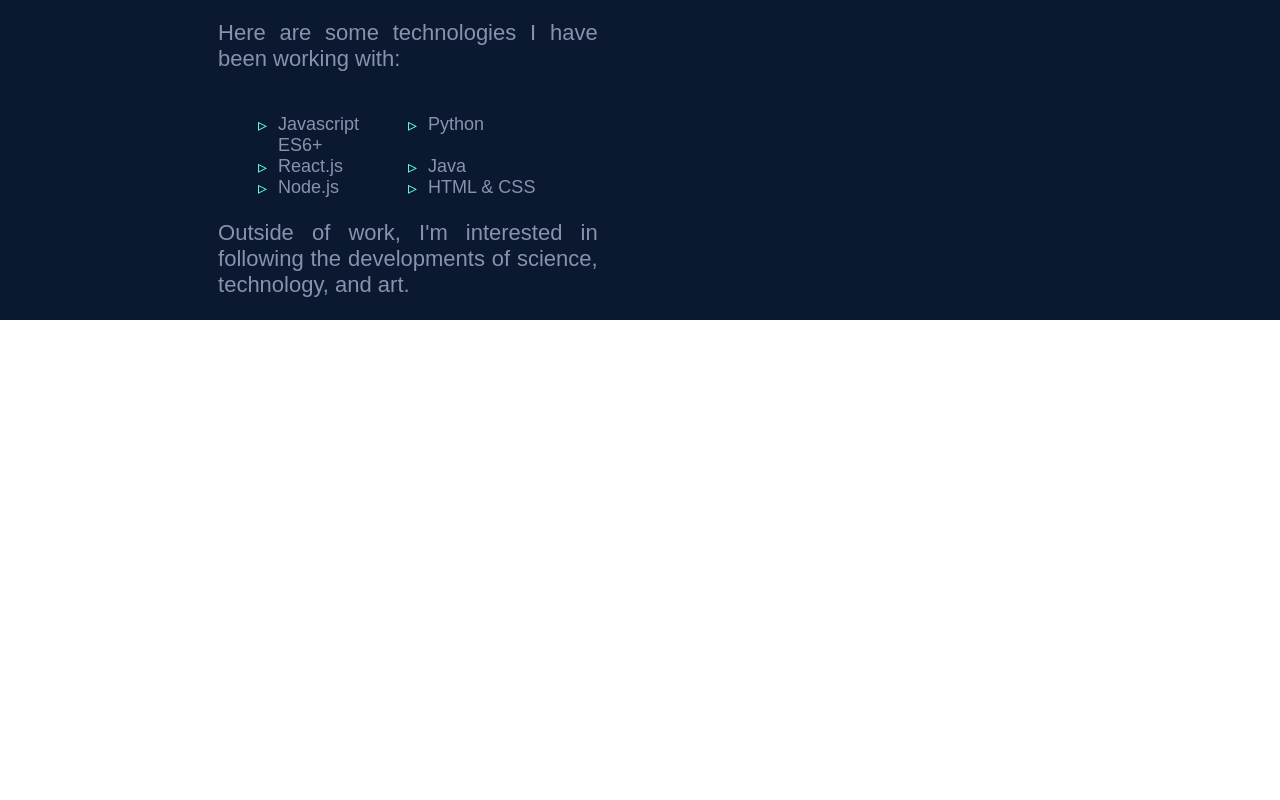
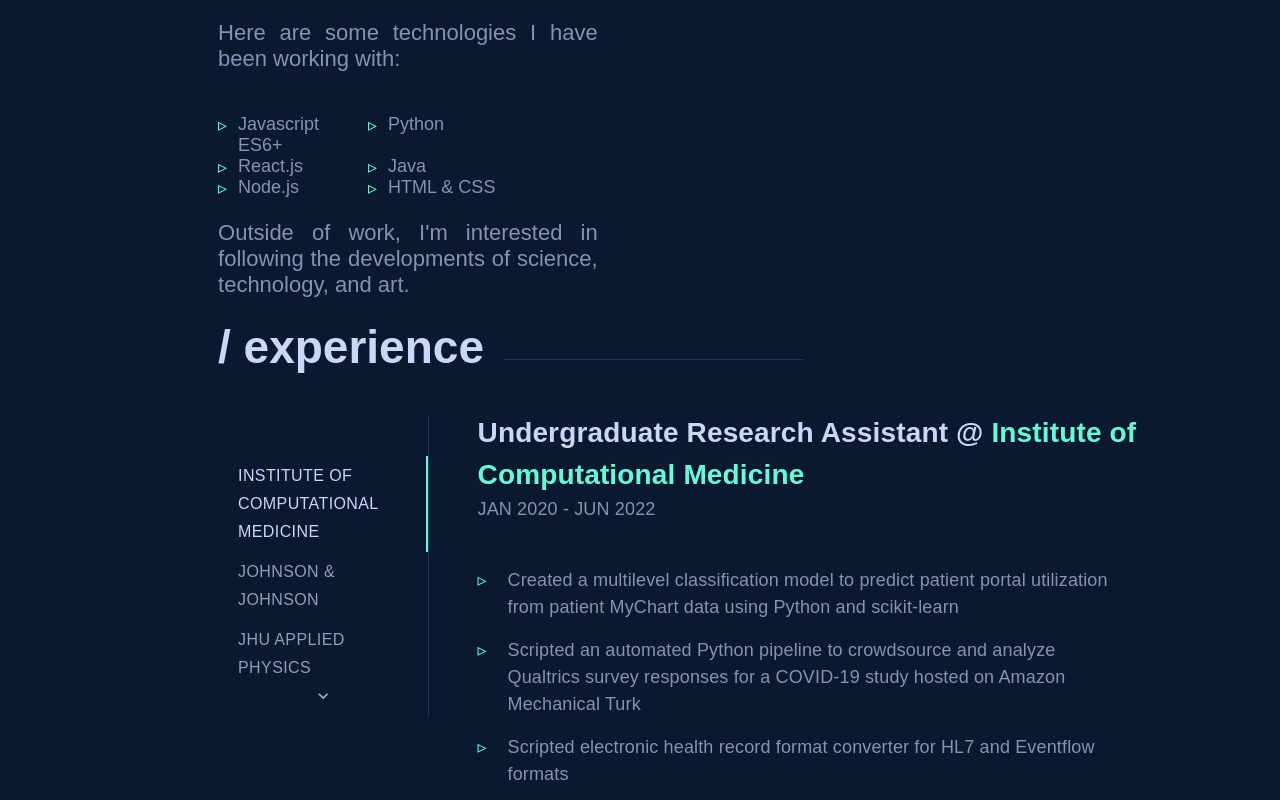
Before and after one commit to cnmnzhang/cindy, a React (Create React App) app: page / in a window 1280 px wide. Shown: the part 1383-2183 px from the top of the page. Before the commit the page ends 1703 px from the top, so only its background shows below. Built offline with nearby package versions, Linux system fonts and the light colour scheme.

Commit message:
experience section

```diff
--- a/package.json
+++ b/package.json
@@ -5,6 +5,7 @@
   "dependencies": {
     "@emotion/react": "^11.11.1",
     "@emotion/styled": "^11.11.0",
+    "@material-ui/core": "^4.12.4",
     "@mui/material": "^5.13.4",
     "@testing-library/jest-dom": "^5.16.5",
     "@testing-library/react": "^13.4.0",
--- a/src/App.js
+++ b/src/App.js
@@ -3,6 +3,7 @@ import "./App.css"
 import "./styles/Global.css"
 import Intro from './components/Intro'
 import About from './components/About'
+import Experience from './components/Experience'
 
 const App = () => {
   return (
@@ -10,6 +11,7 @@ const App = () => {
       <div id="content">
         <Intro></Intro>
         <About></About>
+        <Experience></Experience>
 
       </div>
     </div>
--- /dev/null
+++ b/src/components/Experience.js
@@ -0,0 +1,34 @@
+import React from "react";
+import JobList from "./JobList";
+import "../styles/Experience.css";
+import FadeInSection from "./FadeInSection";
+
+class Experience extends React.Component {
+  constructor() {
+    super();
+    this.state = {
+      expanded: true,
+      activeKey: "1"
+    };
+    this.handleSelect = this.handleSelect.bind(this);
+  }
+  handleSelect(eventKey) {
+    this.setState({
+      activeKey: eventKey
+    });
+  }
+  render() {
+    return (
+      <div id="experience">
+        <FadeInSection>
+          <div className="section-header ">
+            <span className="section-title">/ experience</span>
+          </div>
+          <JobList></JobList>
+        </FadeInSection>
+      </div>
+    );
+  }
+}
+
+export default Experience;
--- /dev/null
+++ b/src/components/JobList.js
@@ -0,0 +1,164 @@
+import React from "react";
+import PropTypes from "prop-types";
+import { makeStyles } from "@material-ui/core/styles";
+import Tabs from "@material-ui/core/Tabs";
+import Tab from "@material-ui/core/Tab";
+import Typography from "@material-ui/core/Typography";
+import Box from "@material-ui/core/Box";
+import FadeInSection from "./FadeInSection";
+
+const isHorizontal = window.innerWidth < 600;
+
+function TabPanel(props) {
+  const { children, value, index, ...other } = props;
+
+  if (isHorizontal) {
+    return (
+      <div
+        role="tabpanel"
+        hidden={value !== index}
+        id={`full-width-tabpanel-${index}`}
+        aria-labelledby={`full-width-tab-${index}`}
+        {...other}
+      >
+        {value === index && (
+          <Box p={3}>
+            <Typography>{children}</Typography>
+          </Box>
+        )}
+      </div>
+    );
+  } else {
+    return (
+      <div
+        role="tabpanel"
+        hidden={value !== index}
+        id={`vertical-tabpanel`}
+        {...other}
+      >
+        {value === index && (
+          <Box p={3}>
+            <Typography>{children}</Typography>
+          </Box>
+        )}
+      </div>
+    );
+  }
+}
+
+TabPanel.propTypes = {
+  children: PropTypes.node,
+  index: PropTypes.any.isRequired,
+  value: PropTypes.any.isRequired
+};
+
+function a11yProps(index) {
+  if (isHorizontal) {
+    return {
+      id: `full-width-tab-${index}`,
+      "aria-controls": `full-width-tabpanel-${index}`
+    };
+  } else {
+    return {
+      id: `vertical-tab-${index}`
+    };
+  }
+}
+
+const useStyles = makeStyles(theme => ({
+  root: {
+    flexGrow: 1,
+    backgroundColor: "theme.palette.background.paper",
+    display: "flex",
+    height: 300
+  },
+  tabs: {
+    borderRight: `1px solid ${theme.palette.divider}`
+  }
+}));
+
+const JobList = () => {
+  const classes = useStyles();
+  const [value, setValue] = React.useState(0);
+
+  const experienceItems = {
+    "Institute of Computational Medicine": {
+      jobTitle: "Undergraduate Research Assistant @",
+      duration: "JAN 2020 - JUN 2022",
+      desc: [
+        "Created a multilevel classification model to predict patient portal utilization from patient MyChart data using Python and scikit-learn",
+        "Scripted an automated Python pipeline to crowdsource and analyze Qualtrics survey responses for a COVID-19 study hosted on Amazon Mechanical Turk",
+        "Scripted electronic health record format converter for HL7 and Eventflow formats",
+        "Developed a prototype Android app using JavaScript for pregnant women’s health information seeking"
+      ]
+    },
+    "Johnson & Johnson": {
+      jobTitle: "Systems Engineering Intern @",
+      duration: "MAY 2022 - AUG 2022",
+      desc: [
+        "Executed C++ tests in Linux to characterize a robotic surgery system and gather requirements values",
+        "Refactored JAMA REST API methods and implemented an automated error logging strategy in Python",
+        "Wrote and documented scripts to link and populate Airtable databases and replace manual processes"
+      ]
+    },
+    "JHU Applied Physics Laboratory": {
+      jobTitle: "Software Development and Research Intern @",
+      duration: "NOV 2021 - MAY 2022",
+      desc: [
+        "Developed a MERN stack journaling and message board web application with sentiment analysis of entries, emotion tracking, and user authentication and authorization functionality",
+        "Conceptualized and contributed code to neuron connectomics gamification project to support player movement and background generation of large-scale neuron meshes from an API using C# in Unity"
+      ]
+    },
+    "Delineo": {
+      jobTitle: "Software Developer and Agile Product Owner @",
+      duration: "MAY 2019 - AUG 2019",
+      desc: [
+        "Implemented features of a scalable Wells-Riley model to simulate spread of diseases and fixed bugs",
+        "Managed a team, lead meetings, and delegated tasks on a two-week sprint-based schedule",
+        "Improved simulation efficiency by decreasing time taken to simulate 6 months of infection by 59%"
+      ]
+    }
+  };
+
+  const handleChange = (event, newValue) => {
+    setValue(newValue);
+  };
+
+  return (
+    <div className={classes.root}>
+      <Tabs
+        orientation={!isHorizontal ? "vertical" : null}
+        variant={isHorizontal ? "fullWidth" : "scrollable"}
+        value={value}
+        onChange={handleChange}
+        className={classes.tabs}
+      >
+        {Object.keys(experienceItems).map((key, i) => (
+          <Tab label={isHorizontal ? `0${i}.` : key} {...a11yProps(i)} />
+        ))}
+      </Tabs>
+      {Object.keys(experienceItems).map((key, i) => (
+        <TabPanel value={value} index={i}>
+          <span className="joblist-job-title">
+            {experienceItems[key]["jobTitle"] + " "}
+          </span>
+          <span className="joblist-job-company">{key}</span>
+          <div className="joblist-duration">
+            {experienceItems[key]["duration"]}
+          </div>
+          <ul className="job-description">
+            {experienceItems[key]["desc"].map(function (descItem, i) {
+              return (
+                <FadeInSection delay={`${i + 1}00ms`}>
+                  <li key={i}>{descItem}</li>
+                </FadeInSection>
+              );
+            })}
+          </ul>
+        </TabPanel>
+      ))}
+    </div>
+  );
+};
+
+export default JobList;
--- /dev/null
+++ b/src/styles/Experience.css
@@ -0,0 +1,116 @@
+#experience {
+    padding-left: 15%;
+    min-height: 60vh;
+  }
+
+  .joblist-job-title {
+    font-family: "NTR", sans-serif;
+    font-size: 28px;
+    font-weight: bold;
+    color: var(--lightest-slate);
+  }
+
+  .joblist-job-company {
+    font-family: "NTR", sans-serif;
+    font-size: 28px;
+    color: var(--green-bright);
+    font-weight: bold;
+  }
+
+  .joblist-duration {
+    font-family: "NTR", sans-serif;
+    font-size: 18px;
+    color: var(--slate);
+  }
+
+  #vertical-tabpanel {
+    margin-top: -28px;
+    padding-left: 25px;
+  }
+
+  .MuiTab-wrapper {
+    font-size: 16px;
+    text-align: left;
+    align-items: flex-start !important;
+    font-family: "NTR", sans-serif;
+  }
+
+  .MuiButtonBase-root {
+    outline: none !important;
+    color: var(--lightest-slate) !important;
+  }
+
+  .PrivateTabIndicator-colorSecondary-5 {
+    background-color: var(--green-bright) !important;
+  }
+  .jss5 {
+    background-color: var(--green-bright) !important;
+  }
+  .makeStyles-tabs-2 {
+    border-right: 1px solid var(--lightest-navy) !important;
+  }
+  #experience .MuiTab-root {
+    padding: 6px 20px;
+  }
+  .MuiButtonBase-root:focus {
+    color: var(--green-bright) !important;
+  }
+
+  ul {
+    list-style: none;
+    margin-left: -40px;
+  }
+
+  .job-description li::before {
+    content: "▹    ";
+    color: var(--green-bright);
+    position: absolute;
+    left: 0;
+  }
+
+  .job-description li {
+    position: relative;
+    padding-left: 30px;
+    padding-bottom: 16px;
+    font-size: 18px;
+    color: var(--slate);
+  }
+
+  .job-description {
+    padding-top: 24px;
+    max-width: 650px;
+    font-family: "NTR", sans-serif;
+    font-size: 20px;
+  }
+
+  .job-description a,
+  .job-description b {
+    font-size: 19px;
+    font-weight: bold;
+  }
+
+  @media only screen and (max-width: 600px) {
+    #experience {
+      padding-left: unset;
+      padding-right: unset;
+    }
+
+    .jss1 {
+      height: unset !important;
+      flex-direction: column !important;
+    }
+
+    .makeStyles-root-1 {
+      height: unset !important;
+      width: unset;
+      flex-direction: column;
+    }
+
+    .joblist-job-title {
+      font-size: 22px;
+    }
+
+    .joblist-job-company {
+      font-size: 22px;
+    }
+  }
```
Also changed, not shown: 1 other file (tests, documents, lock files or other folders).
